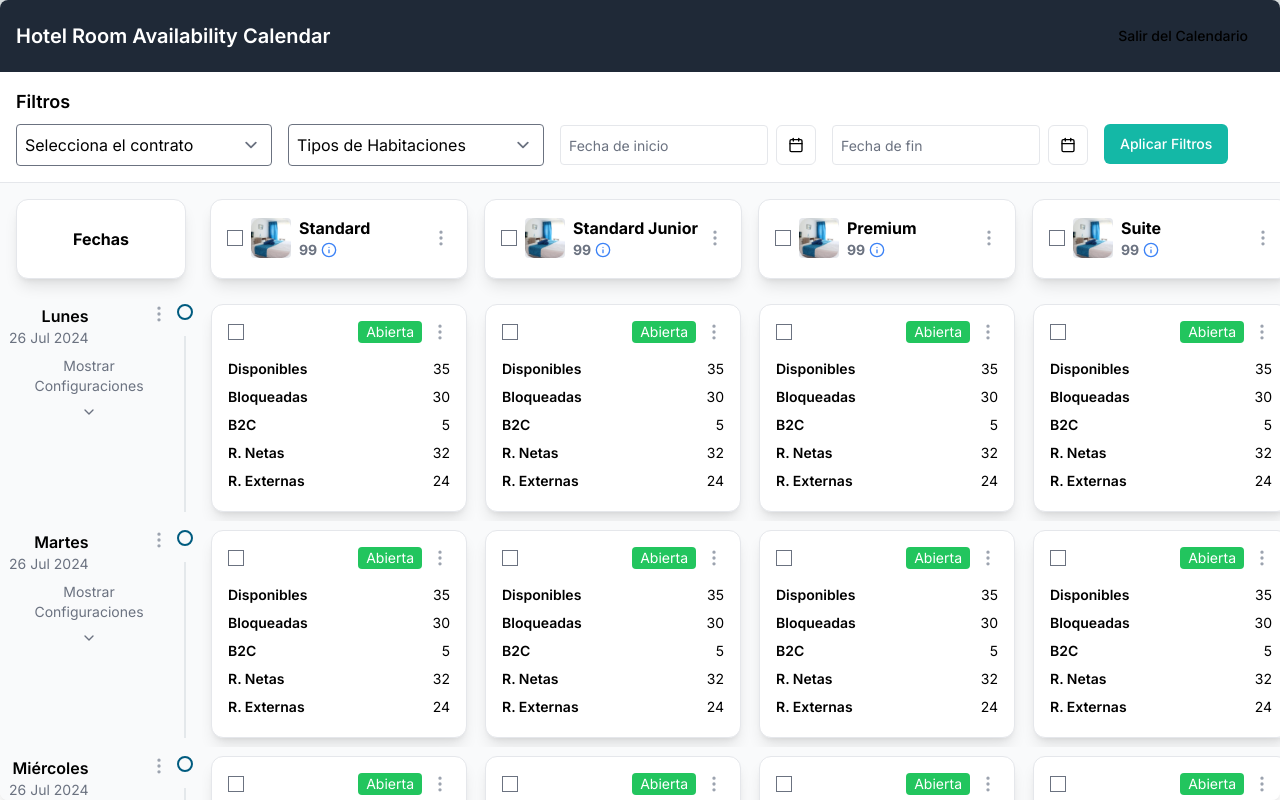
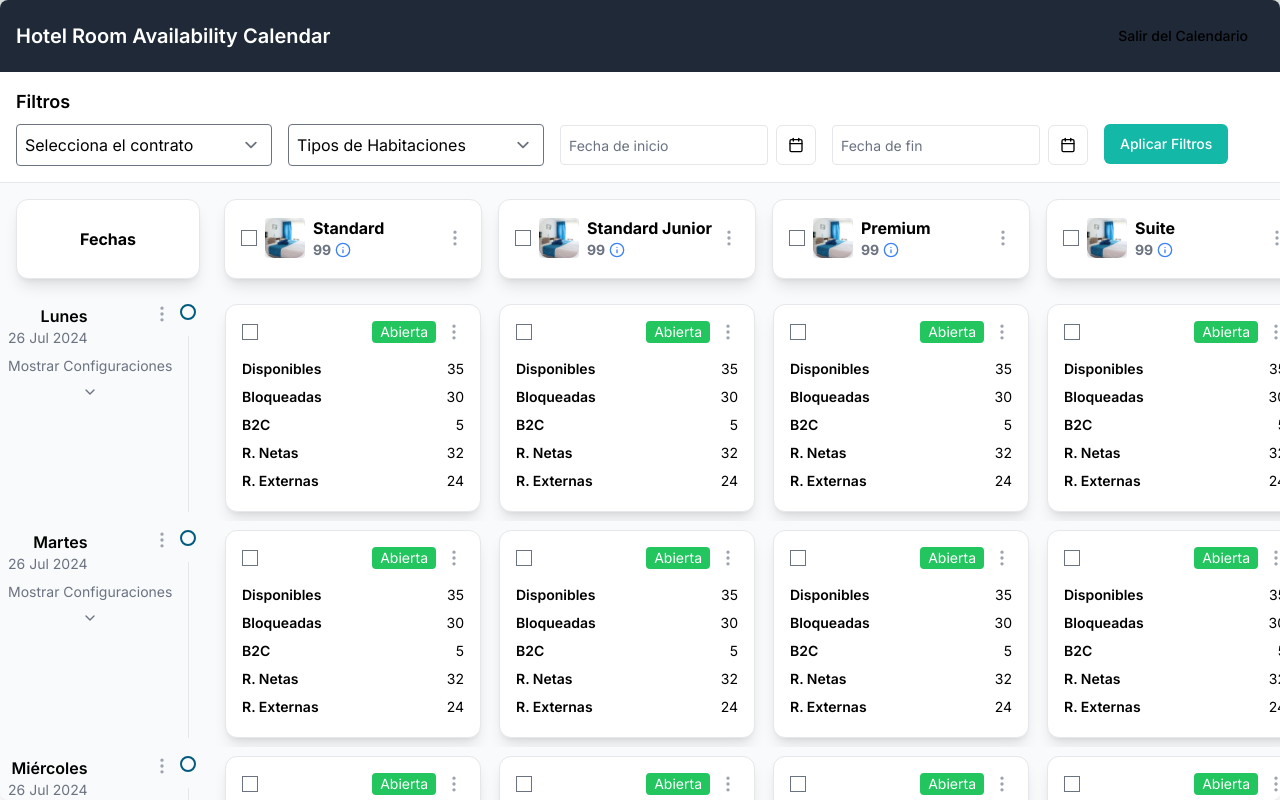
Before and after one commit to swordfest/testingv0, a Next.js app: page /calendario in a window 1280 px wide. Built offline with nearby package versions, Linux system fonts and the light colour scheme.

Commit message:
fixing paddings

```diff
--- a/src/app/calendario/page.tsx
+++ b/src/app/calendario/page.tsx
@@ -119,8 +119,17 @@ export default function Component() {
         <Button variant="destructive">Salir del Calendario</Button>
       </div>
 
-      <div className={`p-4 border-b text-black lg:h-auto ${expanded ? 'h-auto' : 'h-12'}`}>
-        <h2 onClick={() => toggleExpanded()} className="text-lg font-semibold mb-2">Filtros</h2>
+      <div
+        className={`p-4 border-b text-black lg:h-auto ${
+          expanded ? "h-auto" : "h-12"
+        }`}
+      >
+        <h2
+          onClick={() => toggleExpanded()}
+          className="text-lg font-semibold mb-2"
+        >
+          Filtros
+        </h2>
         <div className="flex flex-wrap gap-4">
           <div className="w-64">
             {/* <Select> */}
@@ -132,9 +141,7 @@ export default function Component() {
               <option value="" disabled selected hidden>
                 Selecciona el contrato
               </option>
-              <option value="a">
-                Contrato Melia Hotels
-              </option>
+              <option value="a">Contrato Melia Hotels</option>
             </select>
             {/* </Select> */}
           </div>
@@ -236,12 +243,15 @@ export default function Component() {
           <tbody>
             {days.map((day, dayIndex) => (
               <tr key={dayIndex} className="bg-gray-50">
-                <td className="sticky h-auto left-0 bg-gray-50">
-                  <div className="item-disp-wrapper p-2 min-w-[200px] flex gap-2">
+                <td className="sticky h-auto left-0 bg-gray-50 p-0">
+                  <div className="day-wrapper p-2">
+                    <div className="item-disp-wrapper min-w-[200px] flex gap-2">
                       <div className="wrapper min-h-52">
                         <div className="wrapper-date-actions flex items-start justify-between">
                           <div className="wrapper-date-day flex flex-col items-end">
-                          <div className="font-semibold text-black">{day}</div>
+                            <div className="font-semibold text-black">
+                              {day}
+                            </div>
                             <div className="text-sm text-gray-500 capitalize">
                               26 Jul 2024
                             </div>
@@ -269,27 +279,32 @@ export default function Component() {
                         <div className=" vertical-line w-[1.5px] h-full bg-[#919EAB] bg-opacity-20"></div>
                       </div>
                     </div>
+                  </div>
                   <div
                     className={`w-full origin-top transition-all duration-500 ease-in-out bg-white flex-col text-black ${
-                      visibleItems[dayIndex] ? "max-h-screen" : 'max-h-0'
+                      visibleItems[dayIndex] ? "max-h-screen" : "max-h-0"
                     }`}
                   >
                     {/* <span className="w-full text-sm p-4">Configuración</span> */}
-                    <table>
+                    <table className="w-full">
                       <thead>
                         <tr className="p-4">
-                          <th>
-                            <div className="h-8 flex items-center justify-center font-semibold">
+                          <th className="p-0">
+                            <div className="h-8 flex items-center justify-center font-semibold text-start">
                               Configuración
                             </div>
                           </th>
                         </tr>
                         {configurations.map((conf, confIndex) => (
                           <tr key={confIndex}>
-                            <th className="border border-b-px border-x-0 border-slate-300 border-dashed ">
-                              <div className="min-h-10 font-normal">
-                                {conf.adults} Adultos <br />
+                            <th className="border border-b-px border-x-0 border-slate-300 border-dashed p-0">
+                              <div className="w-full min-h-10 bg-blue-50 font-normal flex flex-col items-center justify-center py-2">
+                                <div className="font-normal bg-slate-200 text-start">
+                                  {conf.adults} Adultos
+                                </div>
+                                <div className="inline font-normal bg-slate-200 text-start">
                                   {conf.children} Niños
+                                </div>
                               </div>
                             </th>
                           </tr>
@@ -339,13 +354,13 @@ export default function Component() {
                     </div>
                     <div
                       className={`w-full bg-white flex flex-col origin-top transition-all duration-500 ease-in-out overflow-hidden text-black font-normal ${
-                        visibleItems[dayIndex] ? "max-h-screen" : 'max-h-0'
+                        visibleItems[dayIndex] ? "max-h-screen" : "max-h-0"
                       }`}
                     >
                       <table>
                         <thead>
                           <tr className="p-4">
-                            <th>
+                            <th className="p-0">
                               <div className="wrapper-header h-8 px-2 flex gap-4 items-center justify-between">
                                 <div className="font-normal">Valores</div>
                                 <div className="wrapper-valores flex gap-2 items-center justify-center">
@@ -360,7 +375,7 @@ export default function Component() {
                           </tr>
                           {prices.map((p, priceIndex) => (
                             <tr key={priceIndex}>
-                              <th className="border border-b-px border-x-0 border-slate-300 border-dashed ">
+                              <th className="border border-b-px border-x-0 border-slate-300 border-dashed py-2 ">
                                 <div className="wrapper-precios min-h-10 px-2">
                                   <div className="flex items-center justify-between">
                                     <div className="font-semibold">Neto</div>
```
Lines whose indentation alone changed are shown as unchanged.
